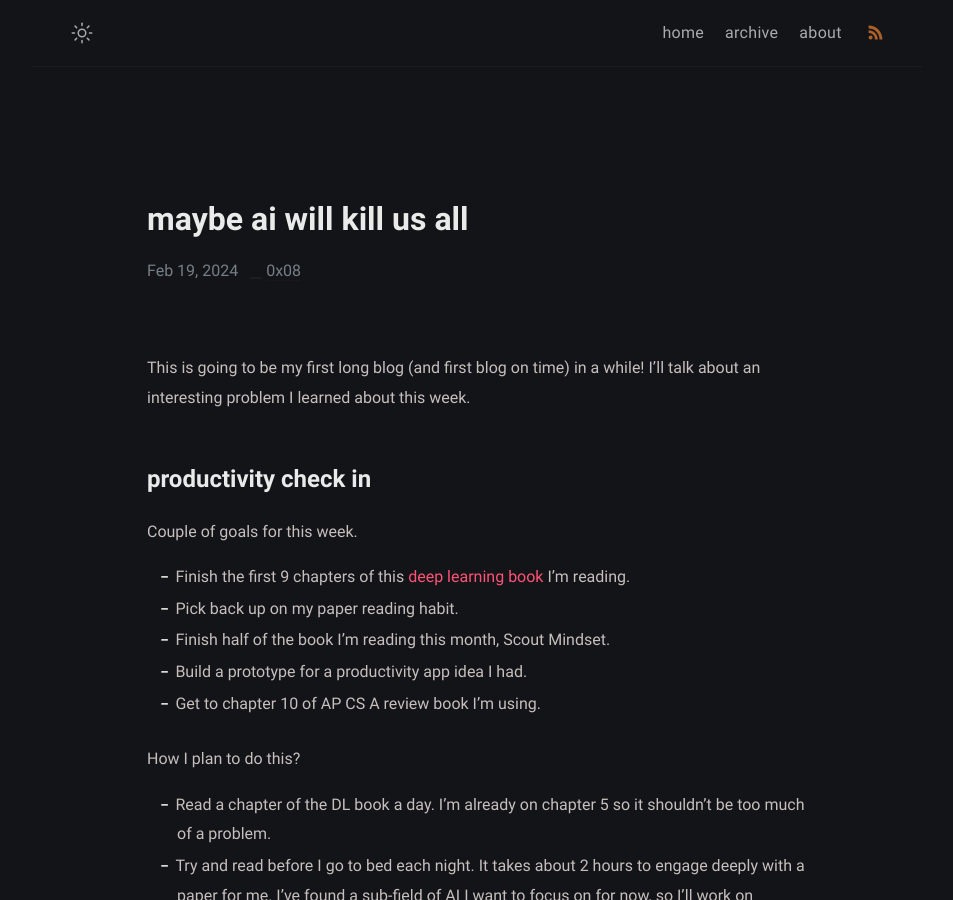
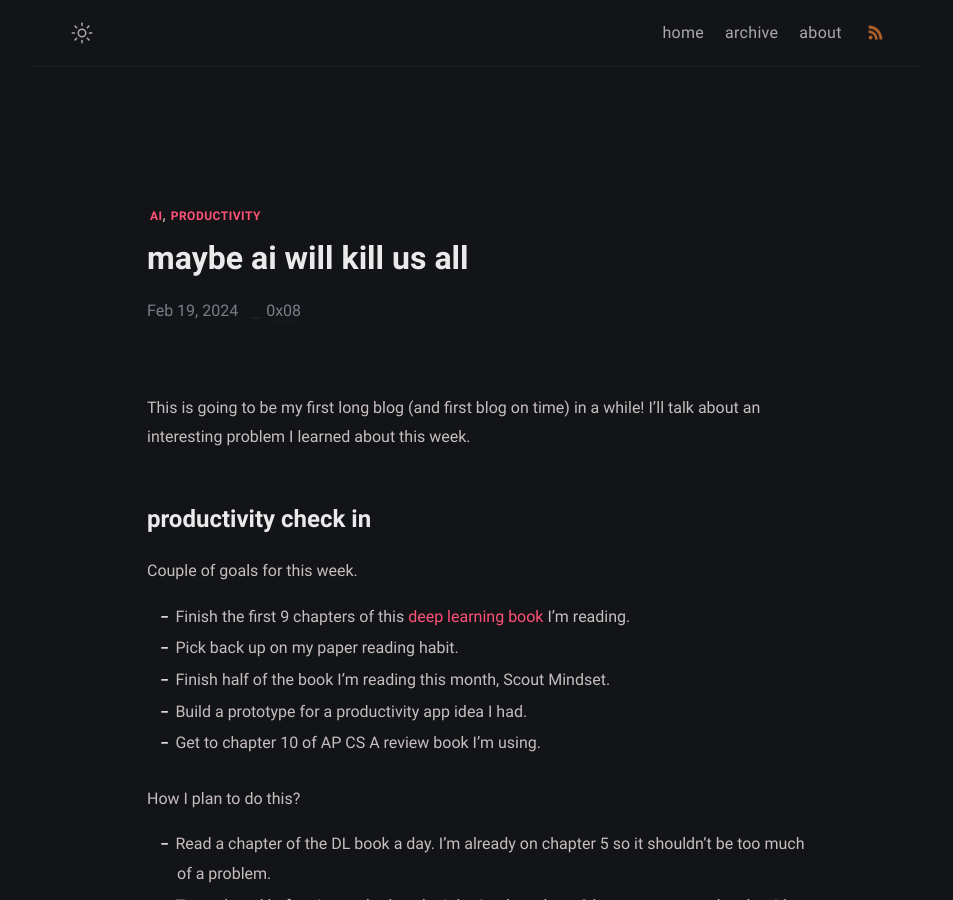
Before and after one commit to bell-boy/bell-boy.github.io, a Jekyll site: the page built from _posts/2024-02-19-maybe-ai-will-kill-us-all.md, in a window 1280 px wide and 900 px high. Shown: the whole window, without its empty margins (163-1116 px from the left). Built offline with Jekyll 4.4.1, drawn with Linux system fonts in a browser that asks for light colours.

Commit message:
Update blog post

```diff
--- a/_posts/2024-02-19-maybe-ai-will-kill-us-all.md
+++ b/_posts/2024-02-19-maybe-ai-will-kill-us-all.md
@@ -2,6 +2,7 @@
 title: maybe ai will kill us all
 cnt: "0x08"
 layout: post
+tags: AI productivity
 ---
 This is going to be my first long blog (and first blog on time) in a while! I'll talk about an interesting problem I learned about this week.
 # productivity check in
```
